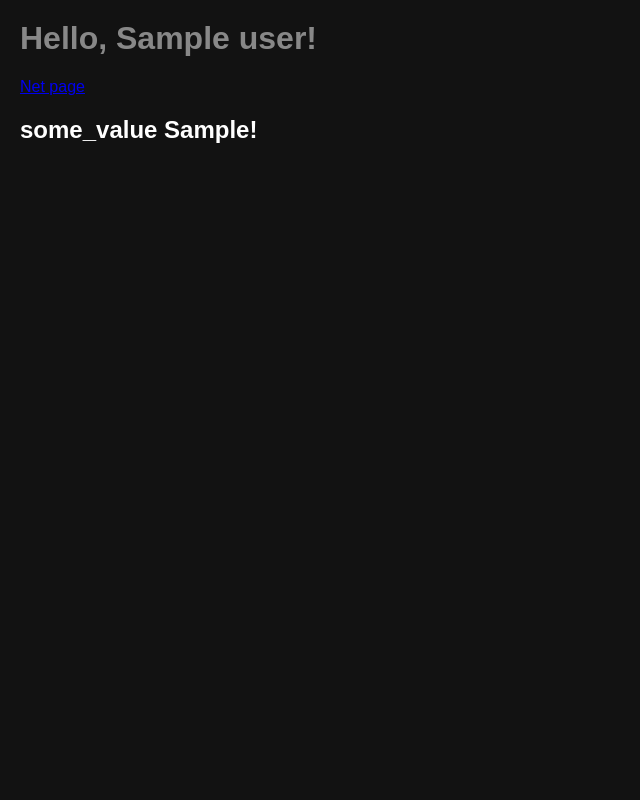
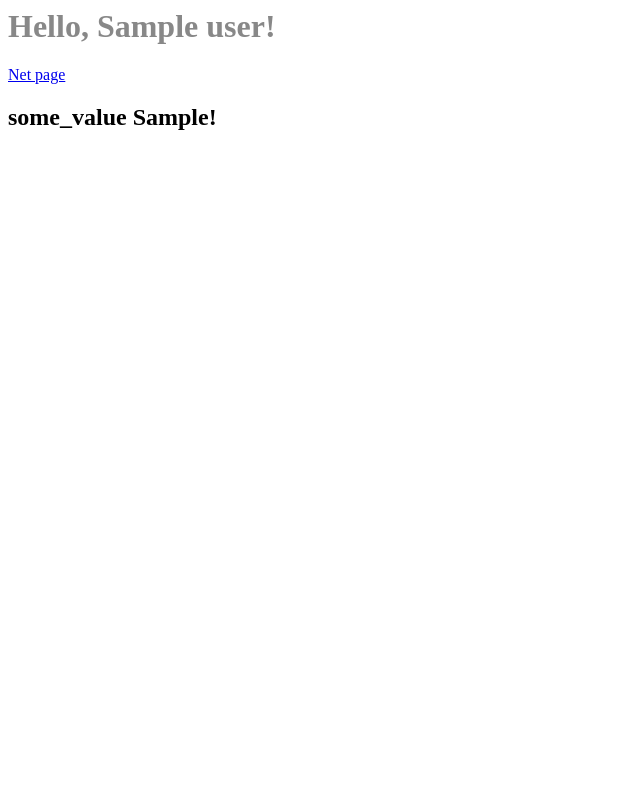
Before and after one commit to MrEptet/Lab1, a Flask app: template flaskapp/templates/simple.html in a window 1280 px wide. Shown: the whole page, without its empty margins (0-640 px from the left). Run offline with Flask 3, Linux system fonts and the light colour scheme; the template is opened without the code that fills it: most values are stand-ins (such as "Sample title", 1, 10 or a date in 2020); some libraries are stand-ins or nearby versions.

Commit message:
Update simple.html

```diff
--- a/flaskapp/templates/simple.html
+++ b/flaskapp/templates/simple.html
@@ -1,23 +1,5 @@
 <html>
  <head>
-  <meta name="color-scheme" content="dark light">
-    <style>
-        body {
-            /* Dark background color */
-            background-color: #121212;
-            /* Light text color for contrast */
-            color: #ffffff;
-            font-family: sans-serif;
-            padding: 20px;
-            margin: 0;
-        }
-        h1 {
-            color: #e0e0e0; /* Slightly lighter color for headings */
-        }
-        p {
-            line-height: 1.5;
-        }
-    </style>
  {% if some_str %}
  <title>{{ some_str }} </title>
  {% else %}
```
